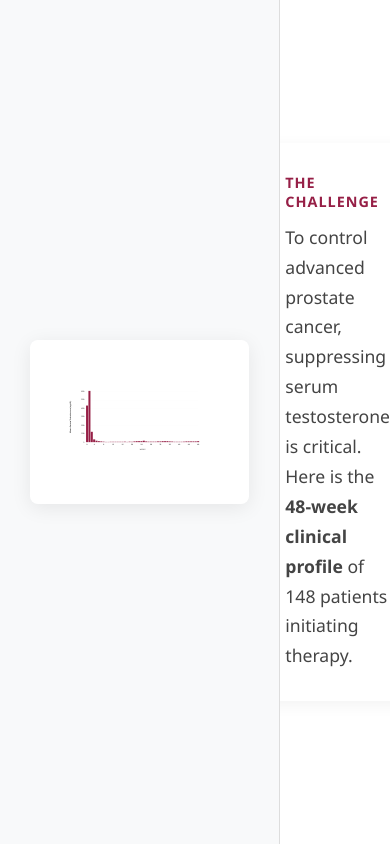
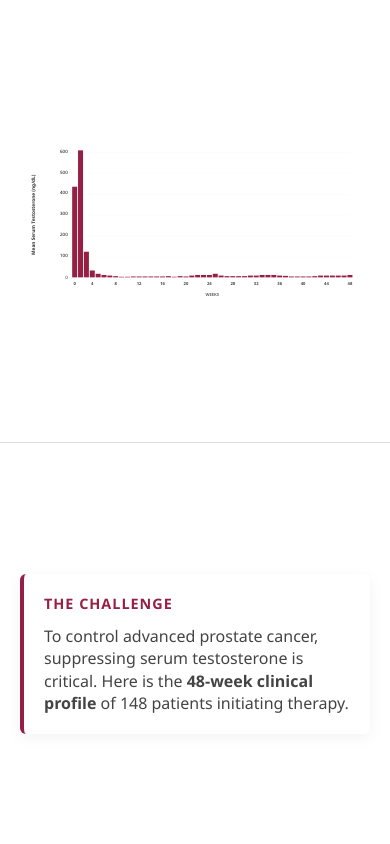
Before and after one commit to grahaphicsroberts/LUPprototype, a plain HTML site: page index.html in a window 390 px wide. Drawn offline with Linux system fonts and the light colour scheme.

Commit message:
Add files via upload

```diff
--- a/index.html
+++ b/index.html
@@ -3,14 +3,16 @@
 <head>
     <meta charset="UTF-8">
     <meta name="viewport" content="width=device-width, initial-scale=1.0">
-    <title>Scrollytelling Narrative - Final</title>
+    <title>Scrollytelling Prototype - Mobile Responsive</title>
     <style>
         body, html { margin: 0; padding: 0; height: 100%; width: 100%; overflow: hidden; background-color: #f8f9fa; font-family: "Myriad Pro", "Segoe UI", sans-serif; }
-        .container { display: flex; height: 100vh; width: 100vw; }
 
-        .chart-viewport { flex: 2; display: flex; align-items: center; justify-content: center; padding: 30px; }
+        /* Desktop Default: Side by Side */
+        .container { display: flex; height: 100vh; width: 100vw; flex-direction: row; }
+
+        .chart-viewport { flex: 2; display: flex; align-items: center; justify-content: center; padding: 30px; background: #eef1f5; position: relative; z-index: 2; }
         .chart-card { width: 100%; max-width: 1150px; background: white; padding: 35px; border-radius: 8px; box-shadow: 0 4px 20px rgba(0,0,0,0.08); position: relative; }
-        svg { width: 100%; height: auto; }
+        svg { width: 100%; height: auto; display: block; }
 
         /* --- Bars & Grid --- */
         .viz-bar { transition: fill 0.6s ease, opacity 0.6s ease, y 0.8s ease, height 0.8s ease; fill: #961f46; }
@@ -44,8 +46,8 @@
         .week-num { font-size: 14px; font-weight: bold; fill: #444; text-anchor: middle; transition: 0.4s; }
         .highlight-week { font-size: 20px !important; fill: #961f46 !important; }
 
-        /* --- Rail --- */
-        .rail { flex: 1; overflow-y: scroll; scroll-snap-type: y mandatory; background: #ffffff; border-left: 1px solid #ddd; }
+        /* --- Rail (Desktop) --- */
+        .rail { flex: 1; overflow-y: scroll; scroll-snap-type: y mandatory; background: #ffffff; border-left: 1px solid #ddd; position: relative; z-index: 10; }
         .text-block { height: 100vh; display: flex; align-items: center; justify-content: center; scroll-snap-align: start; padding: 0 40px; }
         .content-box {
             padding: 30px; border-radius: 6px; border-left: 5px solid #eee;
@@ -59,6 +61,49 @@
             display: block; margin-bottom: 12px; text-transform: uppercase; letter-spacing: 1px;
         }
         .content-box p { line-height: 1.7; color: #444; margin: 0; font-size: 1.1rem; }
+
+        /* --- MOBILE LAYOUT (Stack Top/Bottom) --- */
+        @media (max-width: 768px) {
+            .container { flex-direction: column; }
+
+            /* Top Half: Chart */
+            .chart-viewport {
+                flex: none; /* Disable flex growing */
+                height: 50vh; /* Exactly half height */
+                width: 100%;
+                padding: 10px; /* Reduce padding */
+                background: white;
+                border-bottom: 1px solid #ddd;
+            }
+            .chart-card {
+                padding: 10px; /* Maximize SVG space */
+                box-shadow: none;
+                max-width: 100%;
+            }
+
+            /* Bottom Half: Scroller */
+            .rail {
+                flex: none;
+                height: 50vh; /* Remaining half */
+                width: 100%;
+                border-left: none;
+            }
+            /* Adjust text blocks to fit the half-height scroll */
+            .text-block {
+                height: 50vh; /* Match the rail height for snapping */
+                padding: 0 20px;
+            }
+            .content-box {
+                padding: 20px;
+                border-left-width: 4px;
+                font-size: 0.9rem;
+            }
+            .content-box p { font-size: 1rem; line-height: 1.4; }
+
+            /* SVG Text Adjustments for small screens */
+            .stat-large { font-size: 42px; }
+            .stat-desc { font-size: 16px; }
+        }
     </style>
 </head>
 <body>
```
